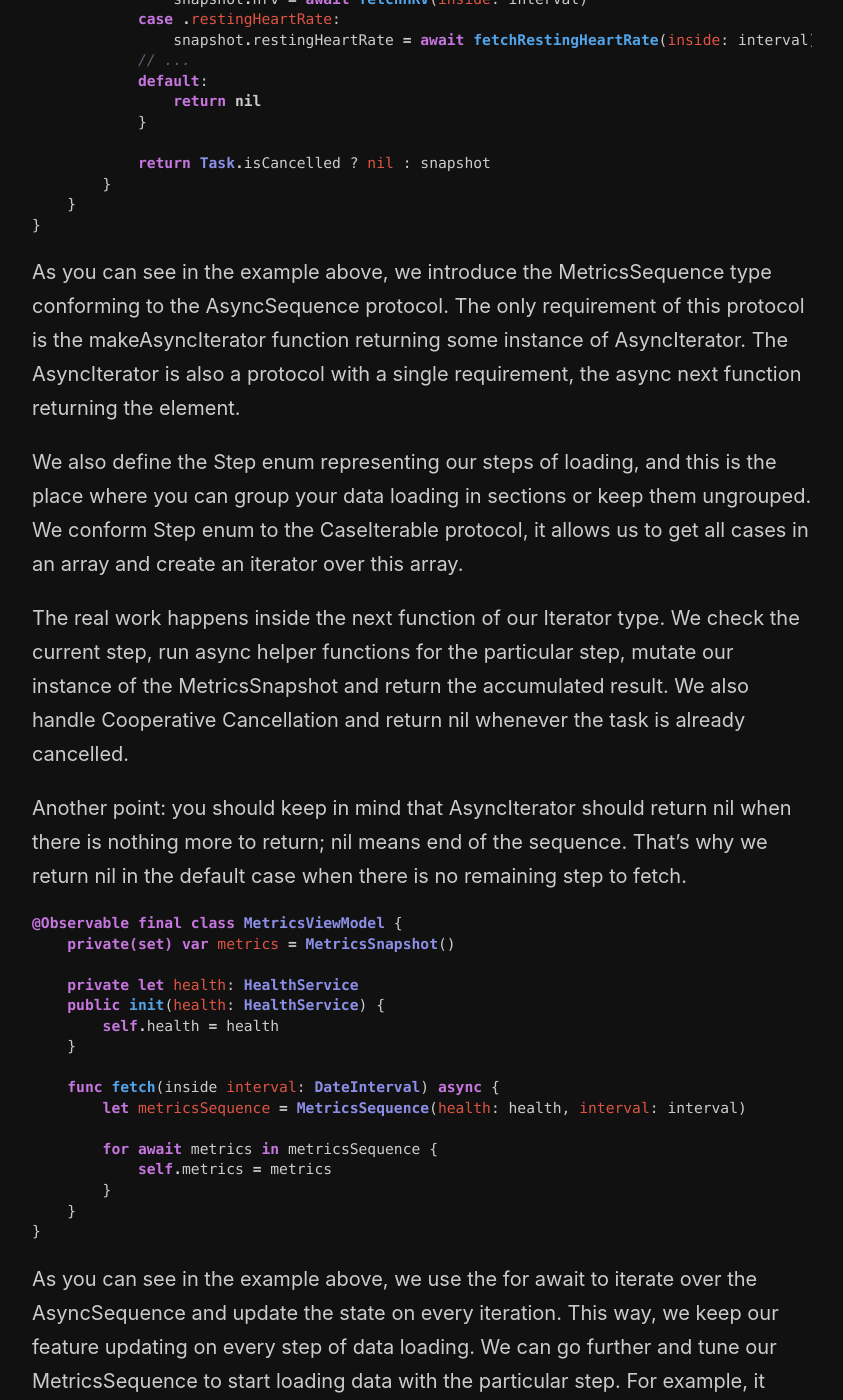
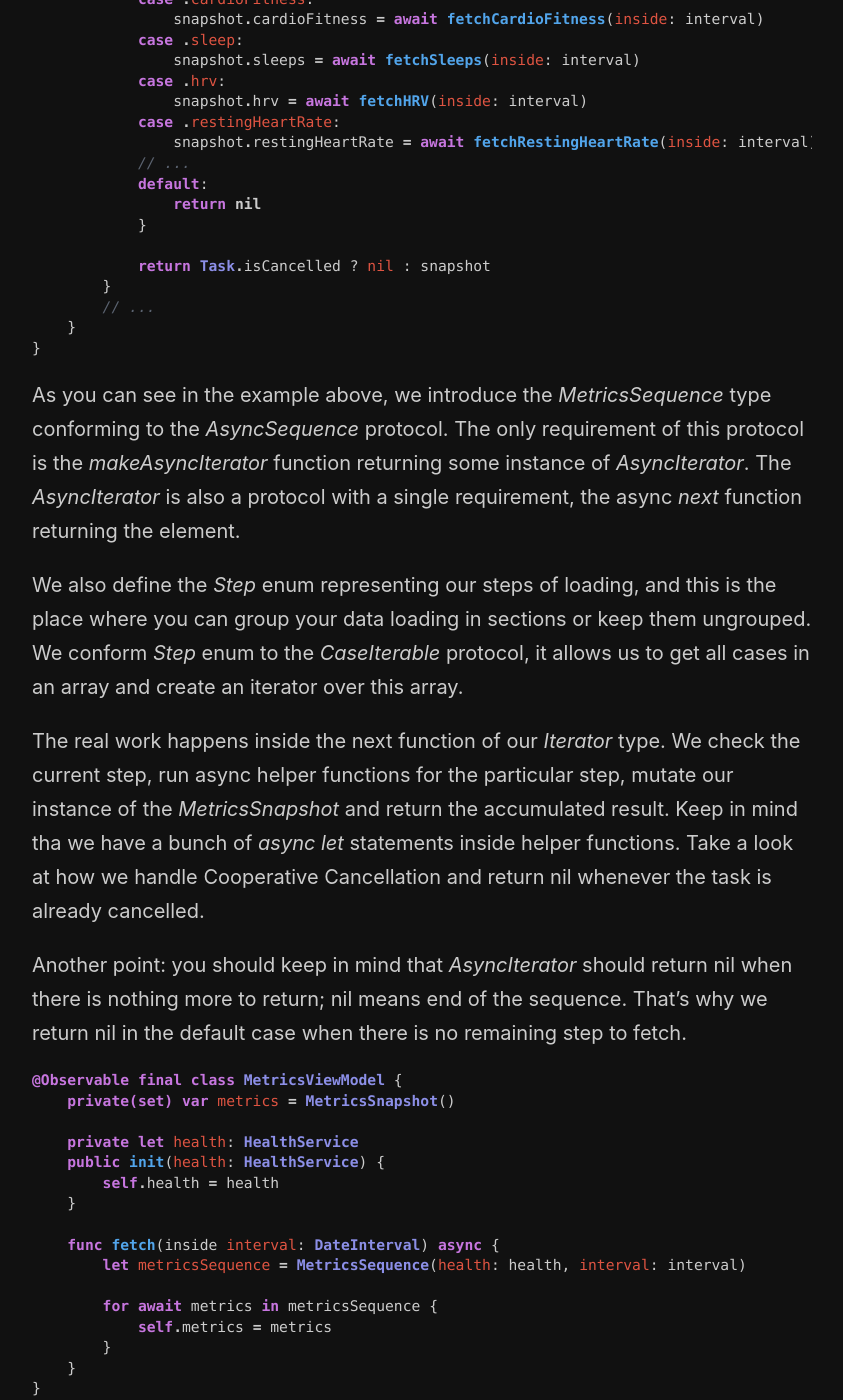
Before and after one commit to mecid/mecid.github.io, a Jekyll site: the page built from _posts/2026-09-30-iterative-data-loading-in-swift.md, in a window 1280 px wide and 1400 px high, scrolled down 2971 px. Shown: the whole window, without its empty margins (218-1061 px from the left). Built offline with Jekyll 4.4.1, drawn with Linux system fonts in a browser that asks for light colours; some of the changed text lies outside the part shown.

Commit message:
Small improvements to the iterative data loading post

````diff
--- a/_posts/2026-09-30-iterative-data-loading-in-swift.md
+++ b/_posts/2026-09-30-iterative-data-loading-in-swift.md
@@ -52,20 +52,25 @@
     }
 
     private func fetchHeartPoints(inside interval: DateInterval) async throws -> HeartPointsSnapshot {
-        // ...
+        async let activeMinutes = // ...
+        async let heartRates = // ...
+	return try await HeartPointsSnapshot(
+	    activeMinutes: activeMinutes,
+	    heartRates: heartRates
+	)
     }
 
     //  ...
 }
 ```
 
-Assume that we run fifty HealthKit queries using async let; what does it mean for our app? Will it run all of them concurrently? No, Swift defines a Cooperative Thread Pool where our asynchronous tasks run.
+Assume that we run fifty HealthKit queries using **async let**; what does it mean for our app? Will it run all of them concurrently? No, Swift defines a Cooperative Thread Pool where our asynchronous tasks run.
 
 The number of threads in the pool is usually limited to your CPU’s cores, which prevents thread explosion. So, it means Swift will allocate a lot of memory for 50 asynchronous tasks, but pushes them step by step by limiting the concurrent count.
 
 Another issue with this approach is that we should wait for all of these tasks to update the screen, which might need a large amount of time. That’s why I decided to fetch my data iteratively in a controlled number of steps.
 
-Therefore, we can model our data fetching using the AsyncSequence type. The AsyncSequence protocol is designed for sequential and iterative access to its elements, which fits our use case.
+Therefore, we can model our data fetching using the *AsyncSequence* type. The *AsyncSequence* protocol is designed for sequential and iterative access to its elements, which fits our use case.
 
 ```swift
 struct MetricsSequence: AsyncSequence {
@@ -115,17 +120,18 @@
 
             return Task.isCancelled ? nil : snapshot
         }
+	// ...
     }
 }
 ```
 
-As you can see in the example above, we introduce the MetricsSequence type conforming to the AsyncSequence protocol. The only requirement of this protocol is the makeAsyncIterator function returning some instance of AsyncIterator. The AsyncIterator is also a protocol with a single requirement, the async next function returning the element.
+As you can see in the example above, we introduce the *MetricsSequence* type conforming to the *AsyncSequence* protocol. The only requirement of this protocol is the *makeAsyncIterator* function returning some instance of *AsyncIterator*. The *AsyncIterator* is also a protocol with a single requirement, the async *next* function returning the element.
 
-We also define the Step enum representing our steps of loading, and this is the place where you can group your data loading in sections or keep them ungrouped. We conform Step enum to the CaseIterable protocol, it allows us to get all cases in an array and create an iterator over this array.
+We also define the *Step* enum representing our steps of loading, and this is the place where you can group your data loading in sections or keep them ungrouped. We conform *Step* enum to the *CaseIterable* protocol, it allows us to get all cases in an array and create an iterator over this array.
 
-The real work happens inside the next function of our Iterator type. We check the current step, run async helper functions for the particular step, mutate our instance of the MetricsSnapshot and return the accumulated result. We also handle Cooperative Cancellation and return nil whenever the task is already cancelled.
+The real work happens inside the next function of our *Iterator* type. We check the current step, run async helper functions for the particular step, mutate our instance of the *MetricsSnapshot* and return the accumulated result. Keep in mind tha we have a bunch of *async let* statements inside helper functions. Take a look at how we handle Cooperative Cancellation and return nil whenever the task is already cancelled.
 
-Another point: you should keep in mind that AsyncIterator should return nil when there is nothing more to return; nil means end of the sequence. That’s why we return nil in the default case when there is no remaining step to fetch.
+Another point: you should keep in mind that *AsyncIterator* should return nil when there is nothing more to return; nil means end of the sequence. That’s why we return nil in the default case when there is no remaining step to fetch.
 
 ```swift
 @Observable final class MetricsViewModel {
@@ -146,6 +152,6 @@
 }
 ```
 
-As you can see in the example above, we use the for await to iterate over the AsyncSequence and update the state on every iteration. This way, we keep our feature updating on every step of data loading. We can go further and tune our MetricsSequence to start loading data with the particular step. For example, it might be a section visible to the user at the very moment.
+As you can see in the example above, we use the **for await** to iterate over the *AsyncSequence* and update the state on every iteration. This way, we keep our feature updating on every step of data loading. We can go further and tune our *MetricsSequence* to start loading data with the particular step. For example, it might be a section visible to the user at the very moment.
 
 Running dozens of asynchronous requests at once might look like the simplest solution, but it doesn’t necessarily provide the best user experience. In data-heavy screens, how and when we deliver the results can be just as important as how quickly we fetch them. I hope you enjoy the post. Feel free to follow me on [Twitter](https://twitter.com/mecid) and ask your questions related to this post. Thanks for reading, and see you next week!
````
